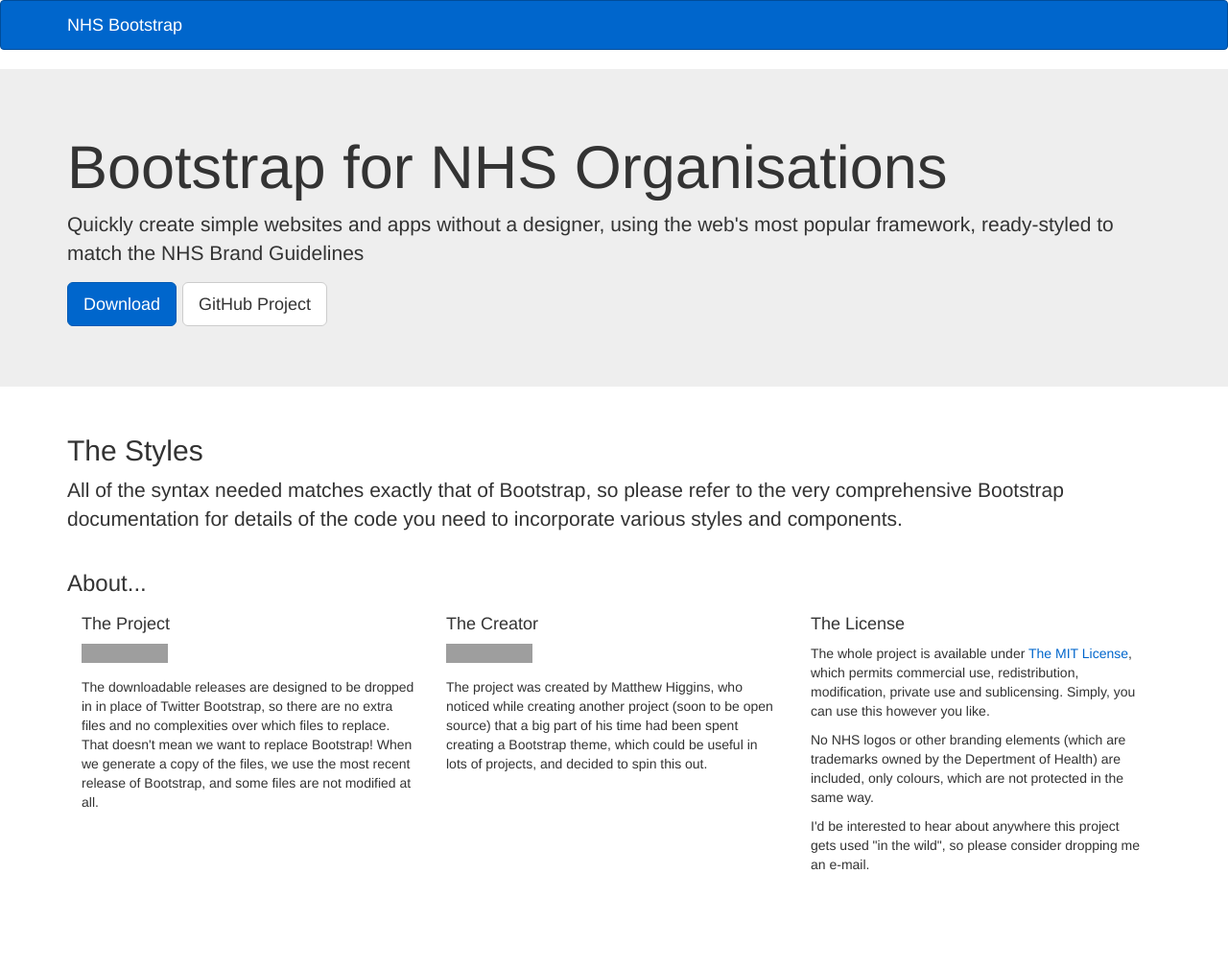
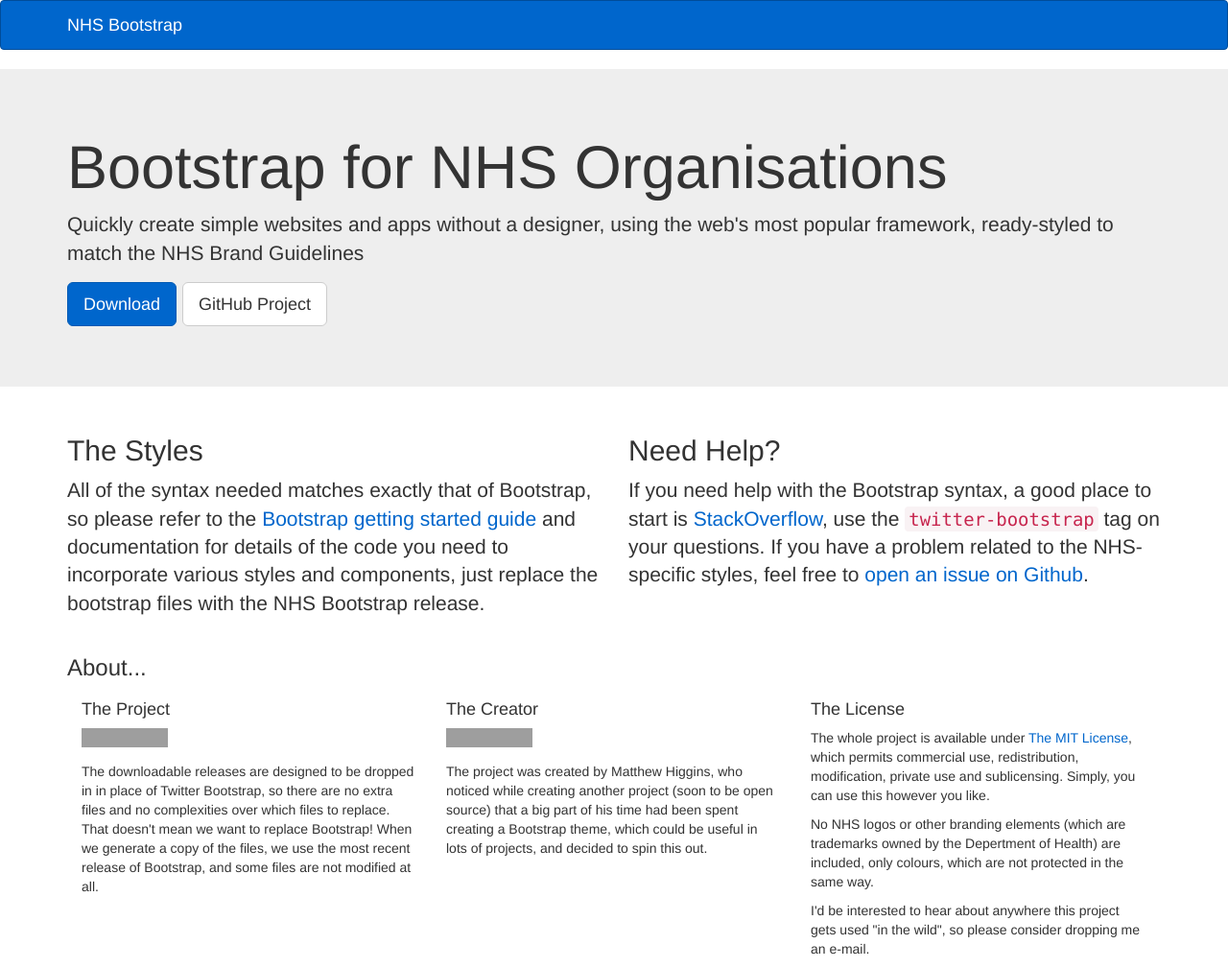
Before and after one commit to mtthwhggns/NHS-Bootstrap, a Jekyll site: the page built from docs/index.html, in a window 1280 px wide, cut to the strip 0-1009 px from the top of the page. Shown: the whole strip at 96% size. Built offline with Jekyll 4.4.1, drawn with Linux system fonts in a browser that asks for light colours; nearby versions of some CDN libraries; before the commit the page ends 921 px from its top, so only the background shows below that; grey boxes are pictures that could not be loaded.

Commit message:
Add license and help links
-Add a `LICENSE` file
-Add links to Bootstrap docs and StackOverflow

```diff
--- a/docs/index.html
+++ b/docs/index.html
@@ -14,8 +14,14 @@
 </div>
 
 <div class="container">
-  <div>
-    <h2>The Styles</h2>
-    <p class="lead">All of the syntax needed matches exactly that of Bootstrap, so please refer to the very comprehensive Bootstrap documentation for details of the code you need to incorporate various styles and components.</p>
+  <div class="row">
+    <div class="col-md-6">
+      <h2>The Styles</h2>
+      <p class="lead">All of the syntax needed matches exactly that of Bootstrap, so please refer to the <a href="http://getbootstrap.com/getting-started/">Bootstrap getting started guide</a> and documentation for details of the code you need to incorporate various styles and components, just replace the bootstrap files with the NHS Bootstrap release.</p>
+    </div>
+    <div class="col-md-6">
+      <h2>Need Help?</h2>
+      <p class="lead">If you need help with the Bootstrap syntax, a good place to start is <a href="http://stackoverflow.com/questions/tagged/twitter-bootstrap">StackOverflow</a>, use the <code>twitter-bootstrap</code> tag on your questions. If you have a problem related to the NHS-specific styles, feel free to <a href="https://github.com/mtthwhggns/NHS-Bootstrap/issues">open an issue on Github</a>.</p>
+    </div>
   </div>
 </div>
```
Also changed, not shown: 1 other file.
